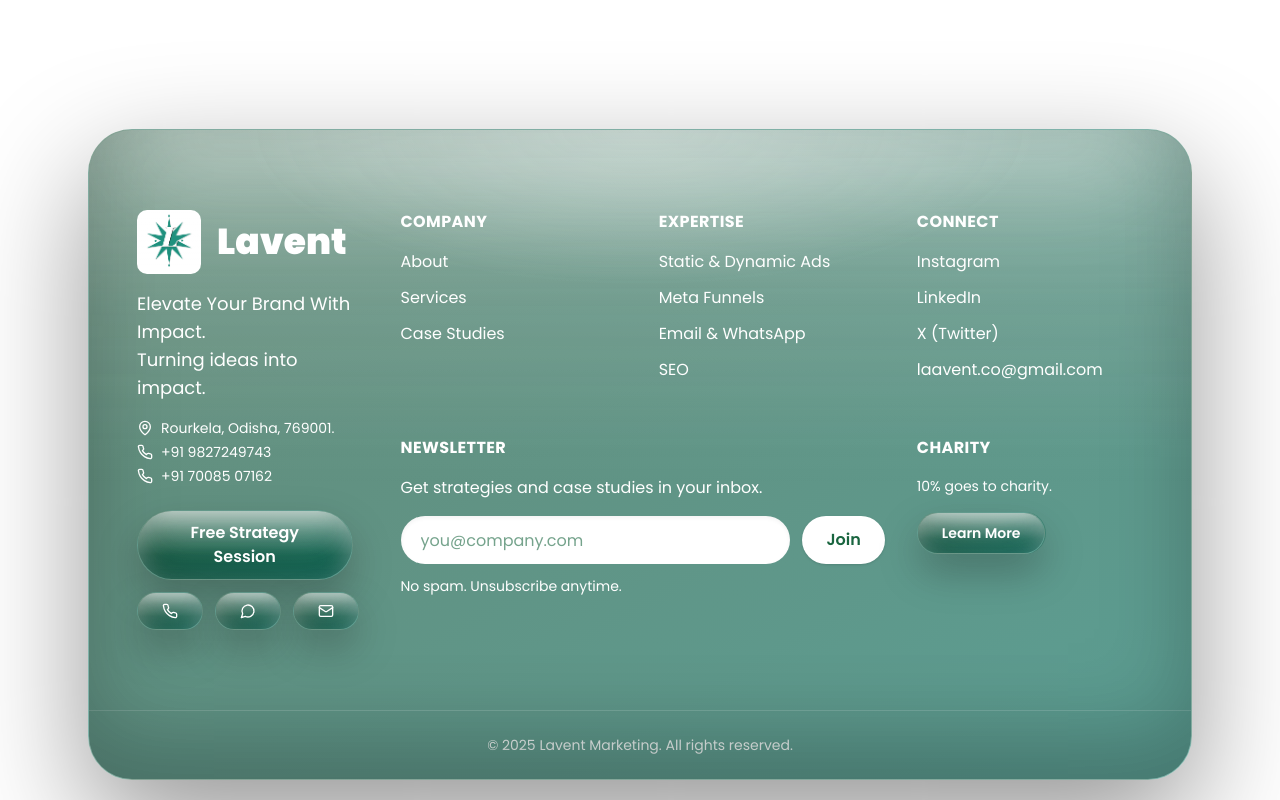
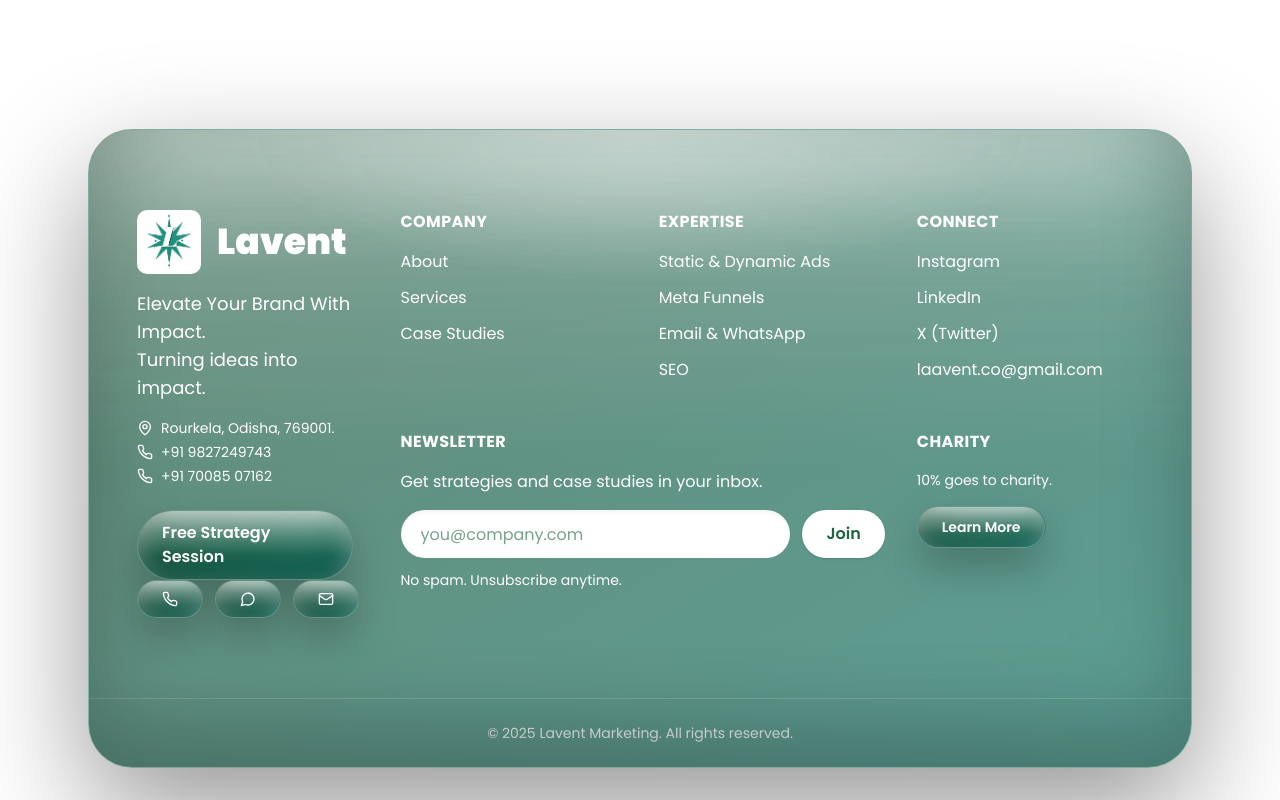
Before and after one commit to mrbuddhu/LaventMarketingAgency, a Next.js app: page / in a window 1280 px wide. Shown: the part 4890-5690 px from the top of the page. Built offline with nearby package versions, Linux system fonts and the light colour scheme.

Commit message:
Refactor SiteFooter component: Update Free Strategy Session button to a link for improved navigation and user experience.

```diff
--- a/components/site-footer.tsx
+++ b/components/site-footer.tsx
@@ -75,9 +75,11 @@ export function SiteFooter({ className }: { className?: string }) {
                 </p>
               </div>
               <div className="mt-6 space-y-3">
-                <GlossyPill as="button" className="text-base font-semibold">
-                  Free Strategy Session
-                </GlossyPill>
+                <Link href="/contact" className="focus:outline-none">
+                  <GlossyPill as="div" className="cursor-pointer text-base font-semibold">
+                    Free Strategy Session
+                  </GlossyPill>
+                </Link>
 
                 {/* Contact Icons */}
                 <div className="flex justify-center md:justify-start gap-3">
```
